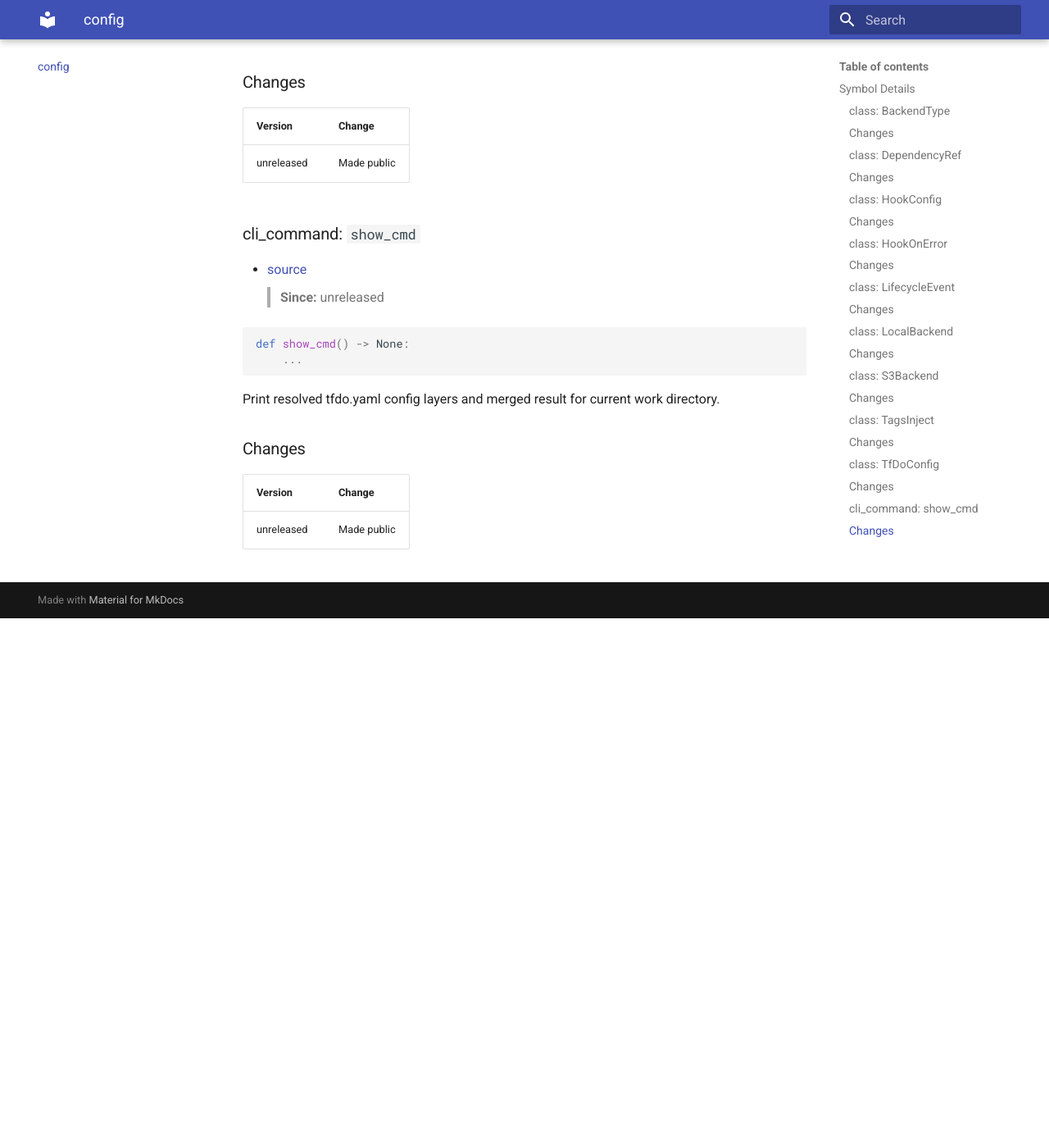
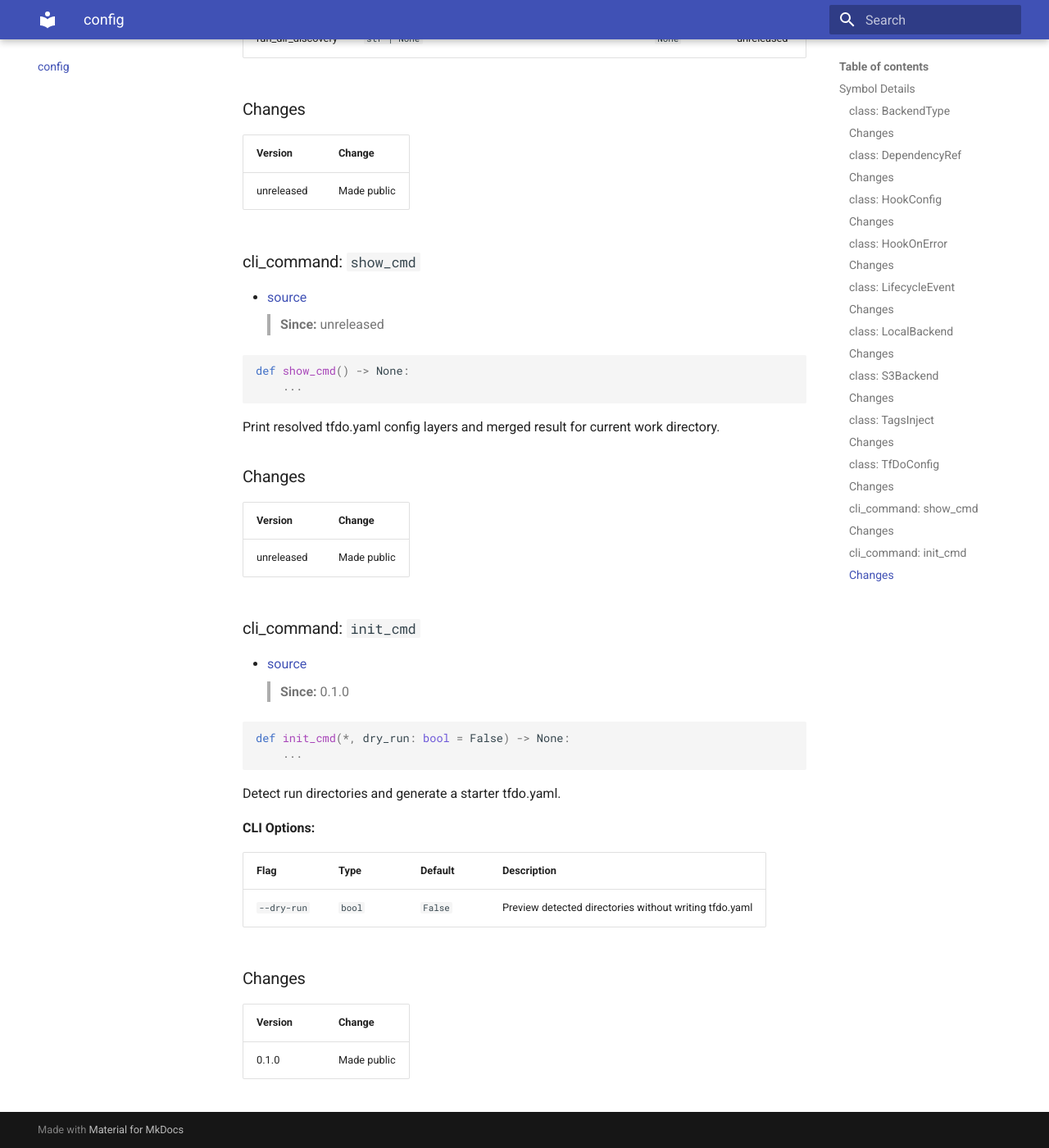
Before and after one commit to EspenAlbert/tfdo, an MkDocs documentation site: the page built from docs/config/index.md, in a window 1280 px wide and 1400 px high, scrolled down 6122 px. Shown: the whole window at 82% size. Built offline with MkDocs 1.6.1 and Material for MkDocs 9.7.7, drawn with Linux system fonts in a browser that asks for light colours; before the commit the page ends 6876 px from its top, so only the background shows below that.

Commit message:
chore: regen

````diff
--- a/.groups.yaml
+++ b/.groups.yaml
@@ -19,6 +19,7 @@ groups:
   - _internal.config.config_model
   - _internal.config.enums
   owned_refs:
+  - _internal.config.cmd_config.init_cmd
   - _internal.config.cmd_config.show_cmd
   - _internal.config.config_model.DependencyRef
   - _internal.config.config_model.HookConfig
--- a/docs/config/index.md
+++ b/docs/config/index.md
@@ -13,6 +13,7 @@
 - [`S3Backend`](#s3backend_def)
 - [`TagsInject`](#tagsinject_def)
 - [`TfDoConfig`](#tfdoconfig_def)
+- [`init_cmd`](#init_cmd_def)
 - [`show_cmd`](#show_cmd_def)
 <!-- === OK_EDIT: pkg-ext symbols === -->
 
@@ -266,3 +267,29 @@
 |---------|--------|
 | unreleased | Made public |
 <!-- === OK_EDIT: pkg-ext show_cmd_def === -->
+<!-- === DO_NOT_EDIT: pkg-ext init_cmd_def === -->
+<a id="init_cmd_def"></a>
+
+### cli_command: `init_cmd`
+- [source](../../tfdo/_internal/config/cmd_config.py#L73)
+> **Since:** 0.1.0
+
+```python
+def init_cmd(*, dry_run: bool = False) -> None:
+    ...
+```
+
+Detect run directories and generate a starter tfdo.yaml.
+
+**CLI Options:**
+
+| Flag | Type | Default | Description |
+|---|---|---|---|
+| `--dry-run` | `bool` | `False` | Preview detected directories without writing tfdo.yaml |
+
+### Changes
+
+| Version | Change |
+|---------|--------|
+| 0.1.0 | Made public |
+<!-- === OK_EDIT: pkg-ext init_cmd_def === -->
````
Also changed, not shown: docs/inspect/index.md (+4 -3 lines), 1 other file.
